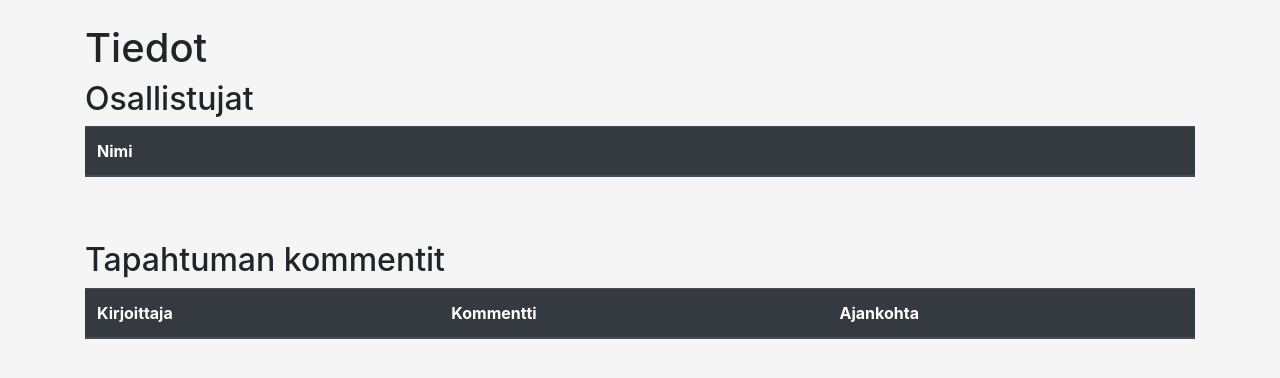
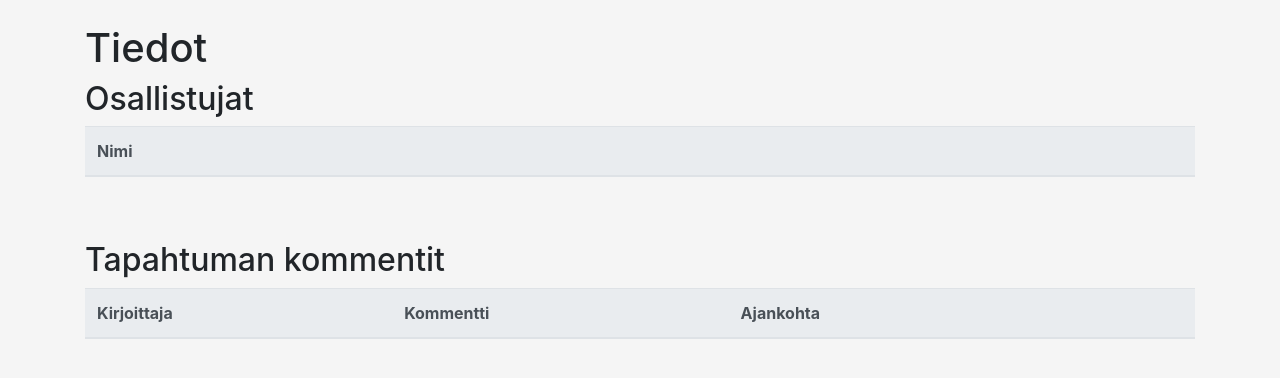
Before and after one commit to hoffrenm/tapahtumakalenteri, a Flask app: template application/templates/events/details.html in a window 1280 px wide. Shown: the part 70-448 px from the top of the page. Run offline with Flask 2, Linux system fonts and the light colour scheme; the template is opened without the code that fills it, so the values that code supplies are empty; some libraries are stand-ins or nearby versions.

Commit message:
style templates

```diff
--- a/application/templates/events/details.html
+++ b/application/templates/events/details.html
@@ -9,7 +9,7 @@
   <h2>Osallistujat</h2>
 
   <table class="table">
-    <thead class="thead-dark">
+    <thead class="thead-light">
       <tr>
         <th>
           Nimi
@@ -29,11 +29,13 @@
   <h2>Tapahtuman kommentit</h2>
 
   <table class="table">
-    <thead class="thead-dark">
+    <thead class="thead-light">
       <tr>
         <th>Kirjoittaja</th>
         <th>Kommentti</th>
         <th>Ajankohta</th>
+        <th> </th>
+        <th> </th>
       </tr>
     </thead>
     {% for comment in comments %}
```
Also changed, not shown: application/templates/comments/edit.html (+8 -6 lines).
